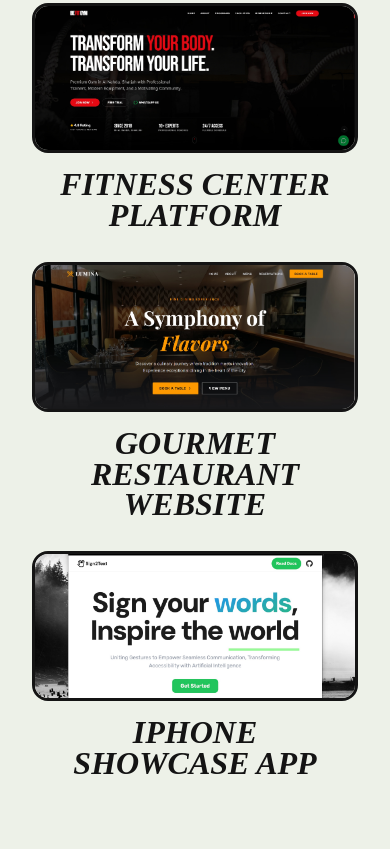
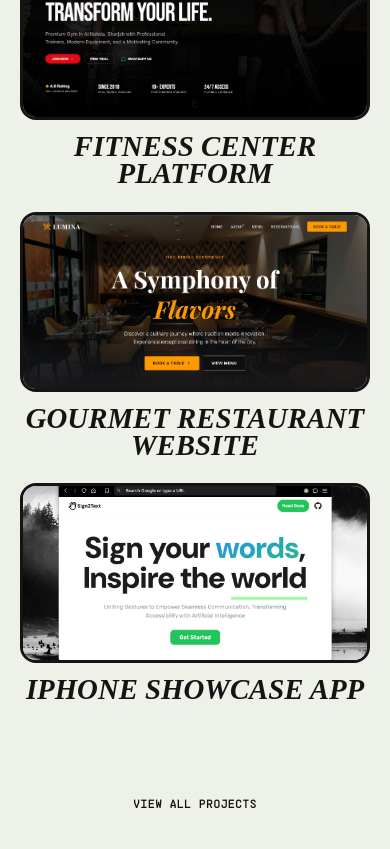
Before and after one commit to Inam-web/Inam-Portfolio, a website built with Vite: page index.html in a window 390 px wide. Shown: the part 3235-4084 px from the top of the page. Built offline with nearby package versions, Linux system fonts and the light colour scheme; some packages are replaced by stand-ins of ours; a web font is replaced by a local one.

Commit message:
Fixed mobile responsiveness and ScrollTrigger refresh issues

```diff
--- a/css/home.css
+++ b/css/home.css
@@ -872,3 +872,65 @@
     max-height: 150px;
   }
 }
+
+
+/* ============================================
+   FEATURED WORK - LOCK MOBILE SIZES
+   ============================================ */
+
+@media (max-width: 1000px) {
+  /* Lock Featured Work Titles */
+  .featured-work .featured-title-wrapper h1 {
+    font-size: 1.8rem !important;
+    transform: none !important;
+    text-align: center !important;
+    width: 100% !important;
+  }
+
+  /* Lock the first "Featured Projects" heading */
+  .featured-work .featured-title-wrapper:first-child h1 {
+    font-size: 2.2rem !important;
+    margin-bottom: 0.5em !important;
+  }
+
+  /* Lock project images container */
+  .featured-title-img {
+    width: 90% !important;
+    max-width: 350px !important;
+    height: 180px !important;
+    margin: 0 auto !important;
+  }
+
+  /* Lock featured work footer text */
+  .featured-work .featured-work-footer p.mn {
+    font-size: 0.75rem !important;
+  }
+
+  /* Lock the "Project Portfolio [05]" text */
+  .featured-work .featured-work-footer p:first-child {
+    font-size: 0.75rem !important;
+  }
+
+  /* Lock view all projects link */
+  .featured-work .featured-work-footer a {
+    font-size: 0.75rem !important;
+  }
+
+  /* Lock indicator dots */
+  .featured-work .featured-work-indicator {
+    display: none !important;
+  }
+
+  /* Fix spacing */
+  .featured-work {
+    padding: 3em 0 !important;
+  }
+
+  .featured-work .featured-titles {
+    gap: 1.5em !important;
+  }
+
+  .featured-work .featured-title-wrapper {
+    gap: 0.8em !important;
+  }
+}
--- a/js/featured-work.js
+++ b/js/featured-work.js
@@ -161,3 +161,12 @@
     initAnimations();
   });
 });
+
+// featured-work.js - Add this at the end
+
+// Refresh ScrollTrigger on resize
+window.addEventListener("resize", () => {
+  setTimeout(() => {
+    ScrollTrigger.refresh();
+  }, 300);
+});
--- a/js/lenis-scroll.js
+++ b/js/lenis-scroll.js
@@ -4,7 +4,7 @@
 import gsap from "gsap";
 import { ScrollTrigger } from "gsap/ScrollTrigger";
 
-// Wait for DOM to fully load
+// Wait for DOM to fully load before executing
 document.addEventListener("DOMContentLoaded", () => {
   // Register ScrollTrigger with GSAP
   gsap.registerPlugin(ScrollTrigger);
@@ -60,31 +60,40 @@
   gsap.ticker.lagSmoothing(0);
 
   // ============================================
-  // FIX: Refresh ScrollTrigger multiple times
+  // FIX: Refresh ScrollTrigger on resize
   // ============================================
 
   // Refresh on load
   window.addEventListener("load", () => {
+    setTimeout(() => {
       ScrollTrigger.refresh();
+    }, 100);
   });
 
-  // Refresh on resize
+  // Refresh on resize - WITH DEBOUNCE
+  let resizeTimeout;
   window.addEventListener("resize", () => {
+    // Clear previous timeout
+    clearTimeout(resizeTimeout);
+
+    // Wait for resize to finish
+    resizeTimeout = setTimeout(() => {
+      // Refresh ScrollTrigger
       ScrollTrigger.refresh();
-  });
 
-  // Refresh after delays (for dynamic content)
+      // Refresh again after a moment
       setTimeout(() => {
         ScrollTrigger.refresh();
       }, 300);
+    }, 300);
+  });
 
+  // Refresh on orientation change (mobile)
+  window.addEventListener("orientationchange", () => {
     setTimeout(() => {
       ScrollTrigger.refresh();
-  }, 800);
-
-  setTimeout(() => {
-    ScrollTrigger.refresh();
-  }, 1500);
+    }, 500);
+  });
 
   // ============================================
   // Handle window resize for Lenis
@@ -131,6 +140,11 @@
 
       lenis = new Lenis(newScrollSettings);
       lenis.on("scroll", ScrollTrigger.update);
+
+      // Refresh after Lenis rebuild
+      setTimeout(() => {
+        ScrollTrigger.refresh();
+      }, 200);
     }
   };
 
```
Also changed, not shown: css/globals.css (line endings or trailing spaces). Lines whose indentation alone changed are shown as unchanged.
